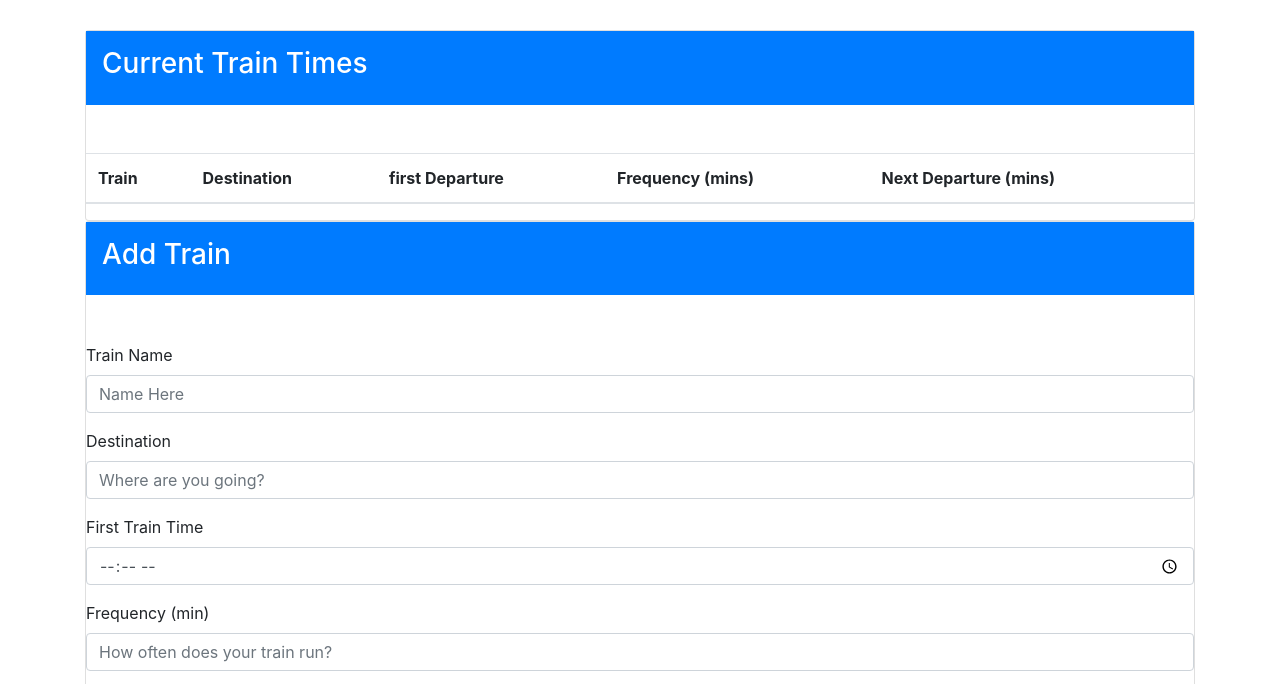
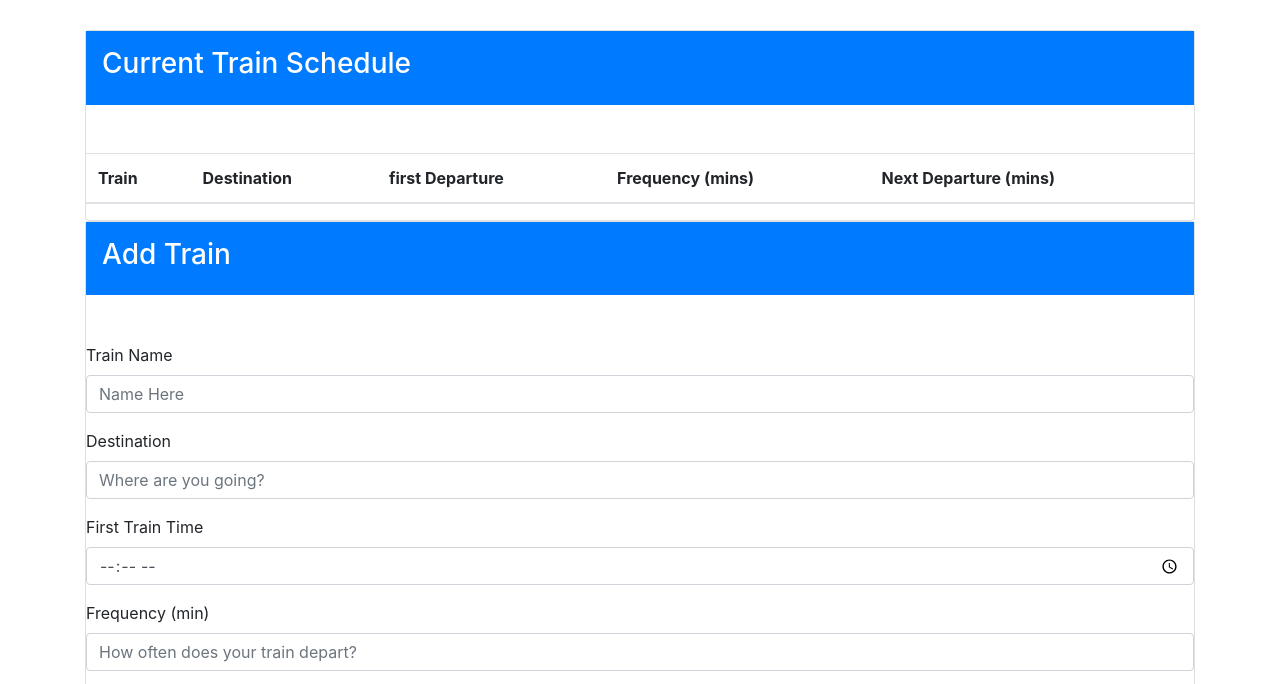
Before and after one commit to JBrozinski/trainSchedule, a plain HTML site: page index.html in a window 1280 px wide. Shown: the part 251-935 px from the top of the page. Drawn offline with nearby package versions, Linux system fonts and the light colour scheme; no server answers.

```diff
--- a/index.html
+++ b/index.html
@@ -31,7 +31,7 @@
       <div id="container">
         <div class="card">
           <div class="p-3 mb-2 bg-primary text-white">
-            <h3>Current Train Times</h3>
+            <h3>Current Train Schedule</h3>
           </div>
           <div class="card-body"></div>
 
@@ -92,7 +92,7 @@
                 class="form-control"
                 type="number"
                 id="frequency"
-                placeholder="How often does your train run?"
+                placeholder="How often does your train depart?"
               />
             </div>
 
```
Also changed, not shown: 1 other file.
